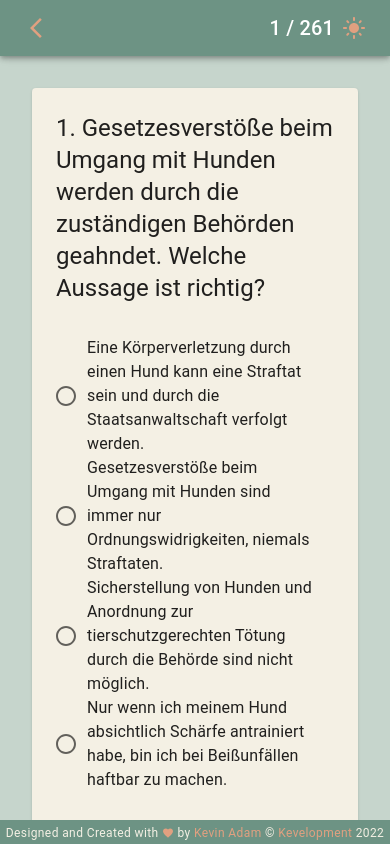
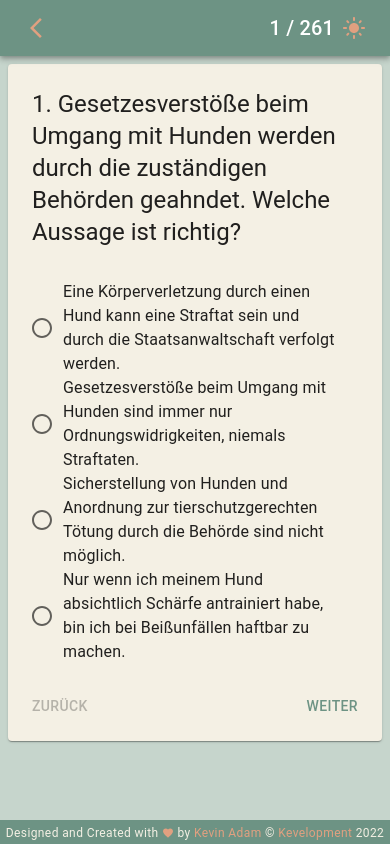
Before and after one commit to kevelopment/doggo-license-trainer, a Next.js app: page / in a window 390 px wide. Both pictures are taken after a click on the button "TRAININGSMODUS". Built offline with nearby package versions, Linux system fonts and the light colour scheme.

Commit message:
improve sizing and positioning

```diff
--- a/components/content.tsx
+++ b/components/content.tsx
@@ -4,9 +4,11 @@ import { Choose } from "./content/choose";
 import { Training } from "./content/training";
 import { Mode } from "../types/mode";
 import { Exam } from "./content/exam";
+import { useScreenSize } from "../hooks/useScreenSize.hook";
 
 export const Content = () => {
   const { started, mode } = useTraining();
+  const {isMobile} = useScreenSize();
 
   let component = <Choose/>;
   if (started && mode === Mode.TRAINING) {
@@ -17,7 +19,7 @@ export const Content = () => {
   }
 
   return (
-    <Box p={4} mb={2}>
+    <Box p={isMobile ? 1: 4} mb={isMobile ? 6: 4}>
       {component}
     </Box>
   );
--- a/components/content/question.tsx
+++ b/components/content/question.tsx
@@ -44,7 +44,7 @@ export const Question = ({
                          }: QuestionProps) => {
   const [helperText, setHelperText] = useState<string>();
   const [selectedAnswer, setSelectedAnswer] = useState<number>();
-  const {isMobile} =useScreenSize();
+  const { isMobile } = useScreenSize();
 
   if (hidden) {
     return <></>;
@@ -91,7 +91,7 @@ export const Question = ({
       mountOnEnter
       unmountOnExit
     >
-      <Card sx={{p: isMobile ? 1 : 2}}>
+      <Card sx={{ p: isMobile ? 1 : 2 }}>
         <CardHeader
           title={`${index + 1}. ${question.question}`}
         ></CardHeader>
@@ -133,12 +133,13 @@ export const Question = ({
               </FormHelperText>
           }
         </CardContent>
-        <CardActions>
+        <CardActions sx={{ width: '100%', display: 'flex', justifyContent: 'space-between'}}>
           {hidePrevious ? null : (
             <Button
               color="primary"
               onClick={showPrevious}
               disabled={index === 0}
+              sx={{ float: 'left' }}
             >
               Zurück
             </Button>
@@ -147,6 +148,7 @@ export const Question = ({
             <Button
               color="primary"
               onClick={showNext}
+              sx={{ float: 'right' }}
             >
               Weiter
             </Button>
--- a/components/header.tsx
+++ b/components/header.tsx
@@ -12,6 +12,7 @@ import { useScreenSize } from "../hooks/useScreenSize.hook";
 import ArrowBackIosNewIcon from '@mui/icons-material/ArrowBackIosNew';
 import CheckIcon from '@mui/icons-material/Check';
 import CloseIcon from '@mui/icons-material/Close';
+import { Box } from "@mui/system";
 
 const Header = () => {
   const [openConfirmDialog, setOpenConfirmDialog] = useState<boolean>(false);
@@ -30,11 +31,13 @@ const Header = () => {
 
   const { m, s } = toTime(timeLeft);
   return (
-    <AppBar position="static">
+    <AppBar position="sticky">
       <Dialog open={openConfirmDialog}>
         <DialogTitle>{`${mode === Mode.EXAM ? 'Prüfung' : 'Training'} wirklich abbrechen?`}</DialogTitle>
-        <Button variant={'outlined'} onClick={onConfirm} ><CheckIcon/>&nbsp;Ja</Button>
-        <Button variant={'outlined'} onClick={onCancel}><CloseIcon/>&nbsp;Nein</Button>
+        <Box p={2} display={'flex'} justifyContent={'space-between'} width={'100%'}>
+          <Button variant={'outlined'} onClick={onConfirm} fullWidth={false}><CheckIcon/>&nbsp;Ja</Button>
+          <Button variant={'outlined'} onClick={onCancel}><CloseIcon/>&nbsp;Nein</Button>
+        </Box>
       </Dialog>
       <Toolbar>
         <Grid container sx={{ display: 'flex', justifyContent: 'space-between' }}>
```
